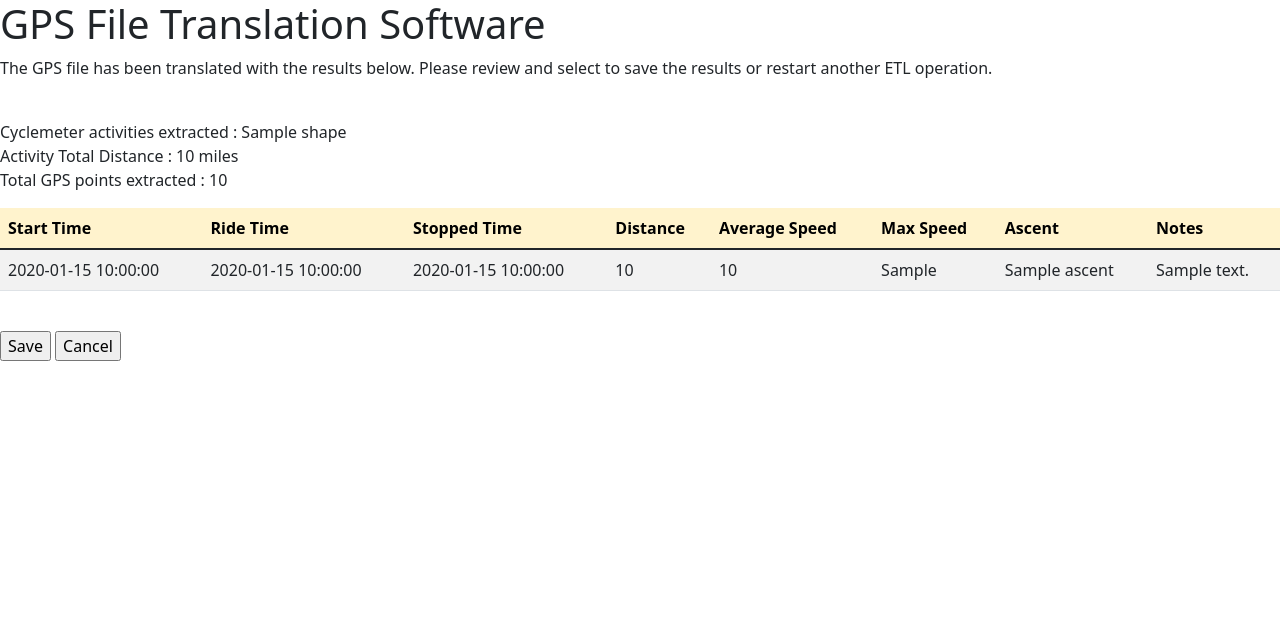
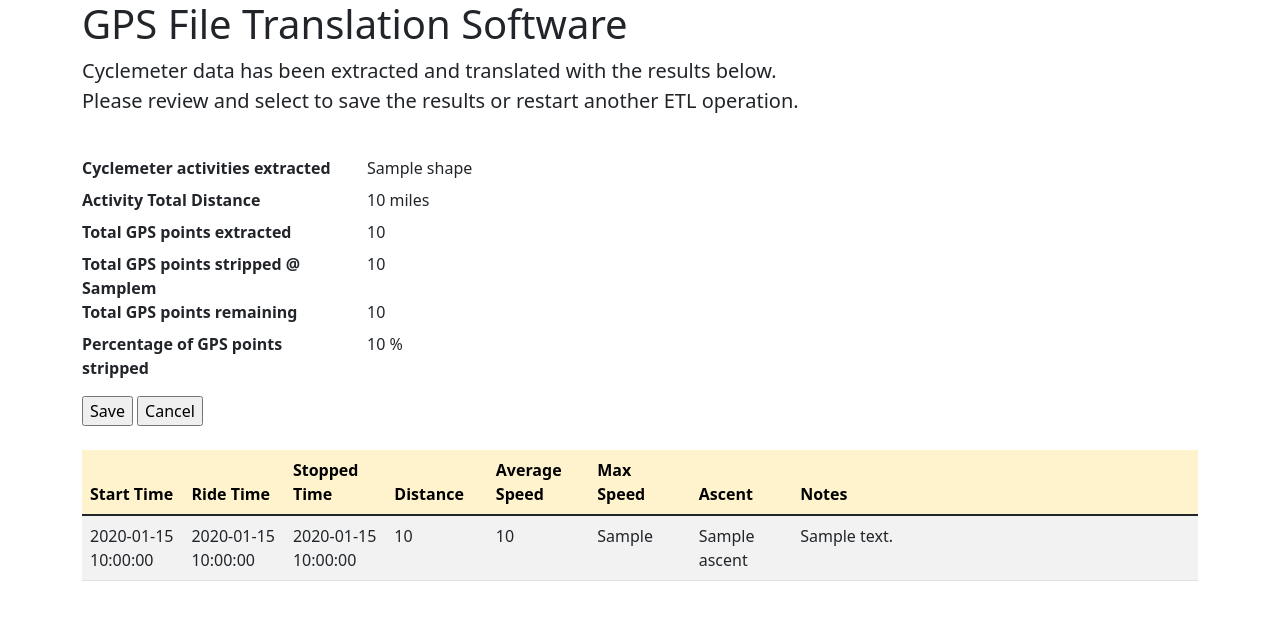
Before and after one commit to BillWilliams79/Cyclemeter-Map-Concat, a Flask app: template templates/gps_transform.html in a window 1280 px wide. Shown: the top 620 px of the page. Run offline with Flask 2, Linux system fonts and the light colour scheme; the template is opened without the code that fills it: most values are stand-ins (such as "Sample title", 1, 10 or a date in 2020).

Commit message:
Incorporate bootstrap classes throughtout. Add table of rides to transform. Add custom template add_comma to prettify large integers. Tested modin dataframe performance optimization unsuccessfully.

```diff
--- a/app.py
+++ b/app.py
@@ -1,12 +1,21 @@
 from flask import Flask, render_template, url_for, request
 from werkzeug.utils import redirect
+
 import gps_transform, gps_extract, gps_load, gps_utils
 import pandas as pd
 import sys
 
 app = Flask(__name__)
-etlop_df = pd.DataFrame()
-run_df = pd.DataFrame()
+
+#
+# utilize flask's version of a custom filter to add commas to an integer
+# note that jinja2 contains its custom filters in its Environment object whereas jinja2
+# stores custom filters in the App object.
+#
+@app.template_filter('add_comma')
+def add_comma(number):
+    return '{:,}'.format(number)
+
 etlop_df = gps_utils.init_etlop_df()
 gps_utils.init_blue_descriptors(etlop_df)
 
--- a/gps_transform.py
+++ b/gps_transform.py
@@ -3,6 +3,11 @@ import datetime, time
 import pandas as pd
 import decimal as decimal
 import sys
+#
+# tried modin with both dart and ray, neither engine reduced the total time
+# to process 100K points on the MAC mini M1
+#
+#import modin.pandas as pd
 
 Decimal = decimal.Decimal
 
--- a/static/css/main.css
+++ b/static/css/main.css
@@ -0,0 +1,4 @@
+
+  table {
+    padding: 4;
+}
--- a/templates/gps_transform.html
+++ b/templates/gps_transform.html
@@ -5,35 +5,57 @@
 {% endblock %}
 
 {% block body %}
-<p> The GPS file has been translated with the results below.
-    Please review and select to save the results or restart another ETL operation.
+<div class="container">
+    <p class="lead">
+        Cyclemeter data has been extracted and translated with the results below. <br>
+        Please review and select to save the results or restart another ETL operation. <br>
     </p>
     <br>
-<p> Cyclemeter activities extracted : {{run_df.shape[0]}} <br>
-                Activity Total Distance : {{ run_df['distance'].sum() | round }} miles <br>
-                Total GPS points extracted : {{run_df['extracted_points'].sum() }}
+    <dl class="row">
+        <dt class="col-sm-3">Cyclemeter activities extracted</dt>
+        <dd class="col-sm-9">{{ run_df.shape[0] }}</dd>
 
+        <dt class="col-sm-3">Activity Total Distance</dt>
+        <dd class="col-sm-9"> {{ run_df['distance'].sum() | round | add_comma}} miles </dd>
+
+        <dt class="col-sm-3">Total GPS points extracted</dt>
+        <dd class="col-sm-9">{{ run_df['extracted_points'].sum() | add_comma }} </dd>
+
+        <dt class="col-sm-3">Total GPS points stripped @ {{ etlop_df.at[0,'gps_min_delta'] }}m</dt>
+        <dd class="col-sm-9">{{run_df['stripped_points'].sum() | add_comma }} </dd>
+
+        <dt class="col-sm-3">Total GPS points remaining</dt>
+        <dd class="col-sm-9">{{run_df['current_points'].sum() | add_comma }} </dd>
+
+        <dt class="col-sm-3">Percentage of GPS points stripped</dt>
+        <dd class="col-sm-9">{{ pr | round }} %</dd>
+    </dl>
+        <form method="POST", action="/gps_load" >
+            <input type="submit" value="Save">
+            <input type="submit" formaction="/" formmethod="GET" value="Cancel">
+        </form>
+        <br>
         <table class="table table-striped table-hover">
             <thead>
             <tr class="table-warning sticky-top">
-                        <th>Start Time</th>
-                        <th>Ride Time</th>
-                        <th>Stopped Time</th>
-                        <th>Distance</th>
-                        <th>Average Speed</th>
-                        <th>Max Speed</th>
-                        <th>Ascent</th>
-                        <th>Notes</th>
+                <th class="col-sm-1">Start Time</th>
+                <th class="col-sm-1">Ride Time</th>
+                <th class="col-sm-1">Stopped Time</th>
+                <th class="col-sm-1">Distance</th>
+                <th class="col-sm-1">Average Speed</th>
+                <th class="col-sm-1">Max Speed</th>
+                <th class="col-sm-1">Ascent</th>
+                <th class="col-sm-4">Notes</th>
             </tr>
             </thead>
             <tbody>
                 {% for run_tuple in run_df.itertuples() %}
             <tr>
-                        <td>{{run_tuple.title_formatted_startTime}}</th>
+                <td>{{run_tuple.title_formatted_startTime }}</th>
                 <td>{{ run_tuple.runTime }}</td>
                 <td>{{ run_tuple.stoppedTime }}</td>
                 <td>{{ run_tuple.distance }}</td>
-                        <td>{{ run_tuple.average_speed }}</td>
+                <td>{{ run_tuple.average_speed | round(1)}}</td>
                 <td>{{ run_tuple.maxSpeed }}</td>
                 <td>{{ run_tuple.ascent }}</td>
                 <td>{{ run_tuple.notes }}</td>
@@ -42,9 +64,5 @@
             </tbody>
         </table>
     </p>
-<br>
-<form method="POST", action="/gps_load" >
-    <input type="submit" value="Save">
-    <input type="submit" formaction="/" formmethod="GET" value="Cancel">
-</form>
+</div>
 {% endblock %}
--- a/templates/layout.html
+++ b/templates/layout.html
@@ -10,7 +10,9 @@
     {% block head %} {% endblock %}
 </head>
 <body>
+    <div class="container">
     <h1 class="sticky-top bg-white"> GPS File Translation Software </h1>
+    </div>
     {% block body %} {% endblock %}
 </body>
 </html>
```
Also changed, not shown: templates/gps_extract.html (+4 -3 lines). Lines whose indentation alone changed are shown as unchanged.
